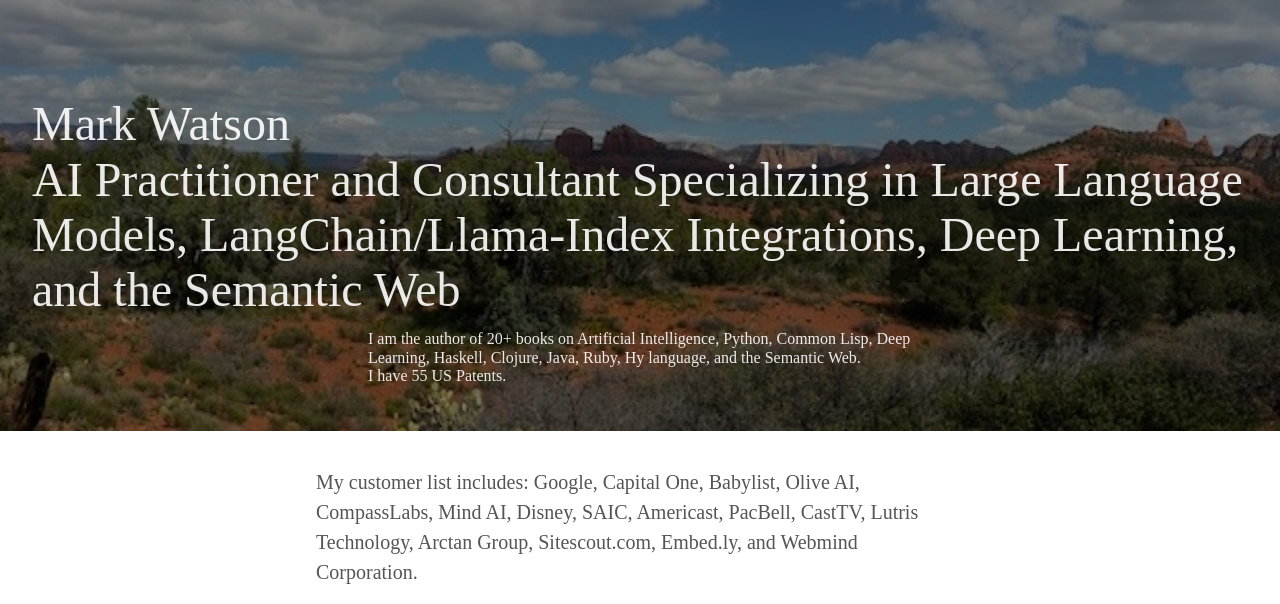
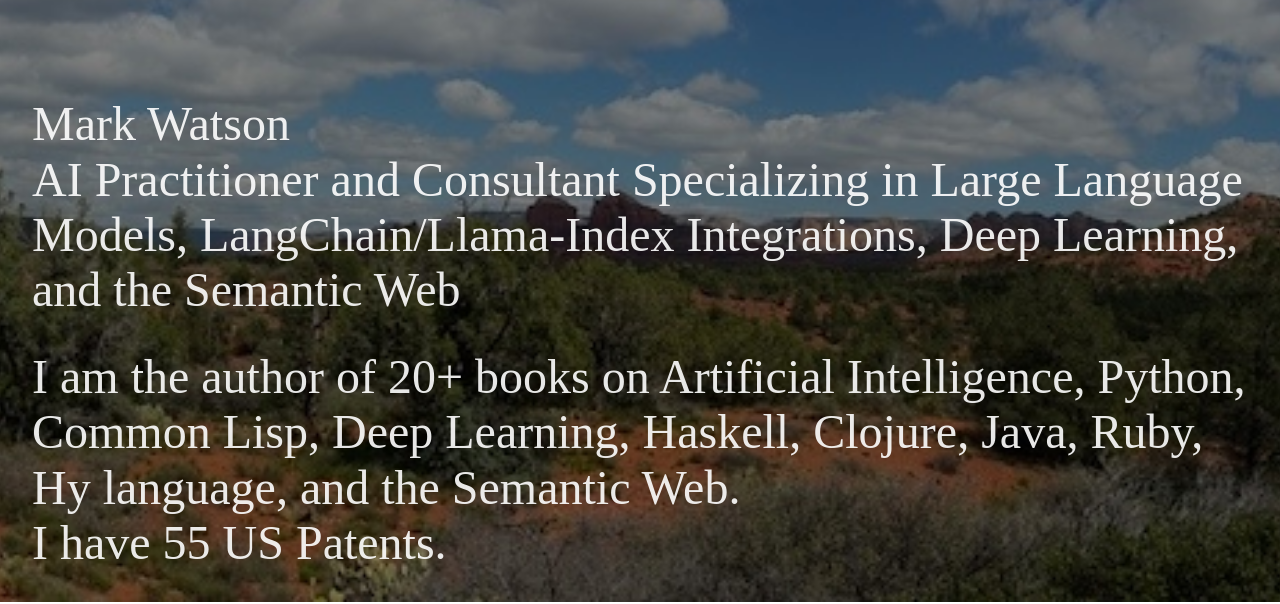
Before and after one commit to mark-watson/markwatson-com-website, a plain HTML site: page index.html in a window 1280 px wide. Shown: the part 119-723 px from the top of the page. Drawn offline with Linux system fonts and the light colour scheme.

Commit message:
Update index.html

```diff
--- a/index.html
+++ b/index.html
@@ -81,9 +81,9 @@
             Mark Watson <br/>AI Practitioner and Consultant Specializing in Large Language Models, LangChain/Llama-Index Integrations, Deep Learning, and the Semantic Web
           </h1>
 
-          <h2 class="fw2 f5 f3-l white-90 measure-wide-l center">
+          <h1 class=" fw2 white-90 mb0">
             <strong>I am the author of 20&#43; books on Artificial Intelligence, Python, Common Lisp, Deep Learning, Haskell, Clojure, Java, Ruby, Hy language, and the Semantic Web. <br/>I have 55 US Patents.</strong>
-          </h2>
+          </h1>
         </font>
       </div>
 </div>
```
